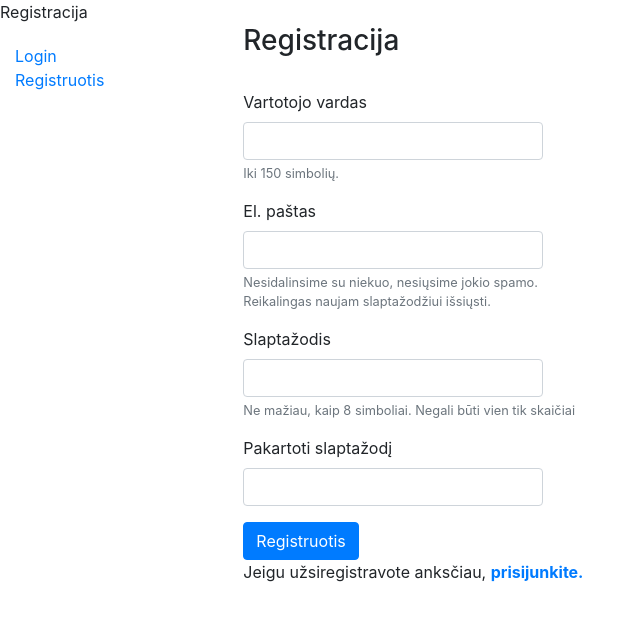
After one commit to zvilkauskas/ca_django, a Django app: page /library/register/ in a window 1280 px wide. The commit adds this page. Shown: the top 621 px of the page, without its empty margins (0-644 px from the left). Run offline with Django 4.2, Linux system fonts and the light colour scheme; some libraries are stand-ins or nearby versions.

Commit message:
add registration to library webpage

```diff
--- a/library/admin.py
+++ b/library/admin.py
@@ -21,7 +21,7 @@ class BookInstanceAdmin(admin.ModelAdmin):
         return obj.due_back.strftime('%Y-%m-%d')
 
     list_display = ('book', 'book_status', 'available_on', 'reader')
-    # jeigu vienas elementas tuplo viduje, butinai reikia gale , pvz: ('book_status',)
+    # jeigu vienas elementas tuple'o viduje, butinai reikia gale , pvz: ('book_status',)
     list_filter = ('book_status', 'due_back')
     fieldsets = (
         ('General', {'fields': ('instance_id', 'book')}),
--- a/library/templates/base.html
+++ b/library/templates/base.html
@@ -32,7 +32,9 @@
                                 <li><a href="{% url 'logout' %}?next=/library">Logout</a></li>
                             {% else %}
                                 <li><a href="{% url 'login' %}?next={{request.path}}">Login</a></li>
-                                <li><a href="#">Register</a></li>
+                                {% if not user.is_authenticated %}
+                                    <li> <a href="{% url 'register'%}">Registruotis</a></li>
+                                {% endif %}
                             {% endif %}
                         </ul>
                     {% endblock %}
--- /dev/null
+++ b/library/templates/register.html
@@ -0,0 +1,42 @@
+{% extends "base.html" %}
+
+{% block title %}
+    Registracija
+{% endblock %}
+
+{% block content %}
+
+    <div class="container register">
+        <h3>Registracija</h3><br/>
+        <form method="post">
+            {% csrf_token %}
+            <div class="form-group">
+                <label for="username">Vartotojo vardas</label>
+                <input name="username" type="text" class="form-control" id="username" aria-describedby="usernameHelp">
+                <small id="usernameHelp" class="form-text text-muted">Iki 150 simbolių.</small>
+            </div>
+            <div class="form-group">
+                <label for="exampleInputEmail1">El. paštas</label>
+                <input name="email" type="email" class="form-control" id="exampleInputEmail1" aria-describedby="emailHelp">
+                <small id="emailHelp" class="form-text text-muted">Nesidalinsime su niekuo, nesiųsime jokio spamo.<br>
+                    Reikalingas naujam slaptažodžiui išsiųsti. </small>
+            </div>
+            <div class="form-group">
+                <label for="password">Slaptažodis</label>
+                <input name="password" type="password" class="form-control" id="password" aria-describedby="pwdHelp">
+                <small id="pwdHelp" class="form-text text-muted">Ne mažiau, kaip 8 simboliai. Negali būti vien tik
+                    skaičiai</small>
+            </div>
+            <div class="form-group">
+                <label for="password2">Pakartoti slaptažodį</label>
+                <input name="password2" type="password" class="form-control" id="password2" aria-describedby="pwd2Help">
+            </div>
+            <button type="submit" class="btn btn-primary register-button">Registruotis</button>
+        </form>
+        <p>Jeigu užsiregistravote anksčiau, <a href="{% url 'login' %}"><strong>prisijunkite.</strong></a></p>
+    </div>
+    <style>
+        Input {max-width: 300px;}
+    </style>
+
+{% endblock %}
--- a/library/urls.py
+++ b/library/urls.py
@@ -13,5 +13,6 @@ urlpatterns = [
     path('my_books/', views.UserBooksListView.as_view(), name='my-books'),
     #su def
     path('my_books2/', views.user_books, name='my-books2'),
+    path('register/', views.register, name='register'),
 
 ]
--- a/library/views.py
+++ b/library/views.py
@@ -7,6 +7,11 @@ from django.db.models import Q
 from django.contrib.auth.mixins import LoginRequiredMixin
 # su def
 from django.contrib.auth.decorators import login_required
+# Registration imports
+from django.shortcuts import redirect
+from django.contrib.auth.forms import User
+from django.views.decorators.csrf import csrf_protect
+from django.contrib import messages
 
 
 def index(request):
@@ -118,3 +123,51 @@ def user_books(request):
         'user_books': user_books,
     }
     return render(request, 'user_books2.html', context)
+
+# Registration function
+@csrf_protect
+def register(request):
+    if request.method == "POST":
+        # pasiimame reikšmes iš registracijos formos
+        username = request.POST['username']
+        email = request.POST['email']
+        password = request.POST['password']
+        password2 = request.POST['password2']
+        # tikriname, ar sutampa slaptažodžiai
+        if password == password2:
+            # tikriname, ar neužimtas username
+            if User.objects.filter(username=username).exists():
+                messages.error(request, f'Vartotojo vardas {username} užimtas!')
+                return redirect('register')
+            else:
+                # tikriname, ar nėra tokio pat email
+                if User.objects.filter(email=email).exists():
+                    messages.error(request, f'Vartotojas su el. paštu {email} jau užregistruotas!')
+                    return redirect('register')
+                else:
+                    # jeigu viskas tvarkoje, sukuriame naują vartotoją
+                    User.objects.create_user(username=username, email=email, password=password)
+                    messages.info(request, f'Vartotojas {username} užregistruotas!')
+                    return redirect('login')
+        else:
+            messages.error(request, 'Slaptažodžiai nesutampa!')
+            return redirect('register')
+    return render(request, 'register.html')
+
+
+# Sutrumpintas destytojo variantas
+#     if password != password2:
+#         messages.error(request, 'Slaptažodžiai nesutampa!')
+#         return redirect('register')
+#
+#     if User.objects.filter(username=username).exists():
+#         messages.error(request, f'Vartotojo vardas {username} užimtas!')
+#         return redirect('register')
+#
+#     if User.objects.filter(email=email).exists():
+#         messages.error(request, f'Vartotojas su el. paštu {email} jau užregistruotas!')
+#         return redirect('register')
+#
+#     User.objects.create_user(username=username, email=email, password=password)
+#     messages.info(request, f'Vartotojas {username} užregistruotas!')
+#     return redirect('login')
```
